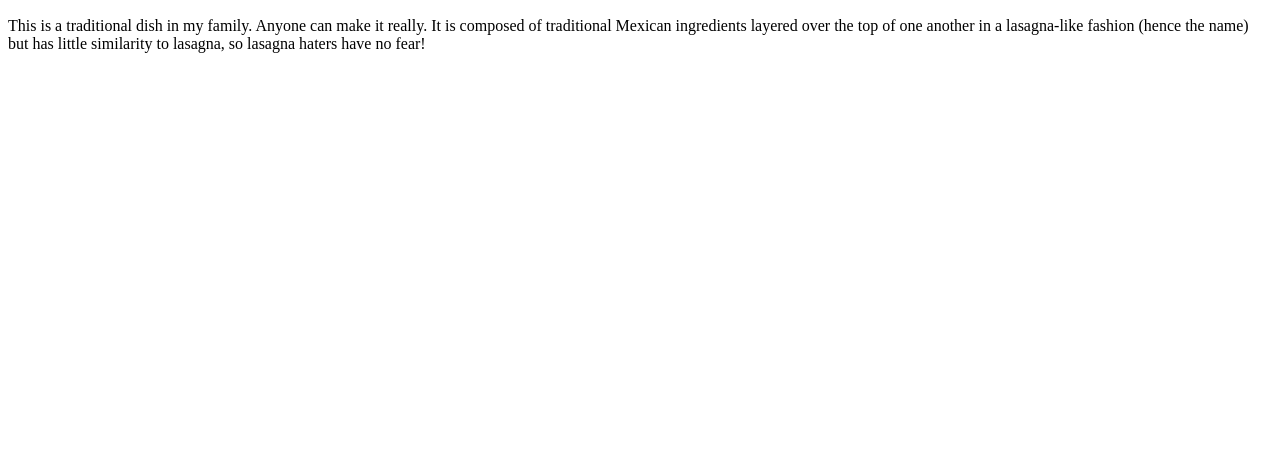
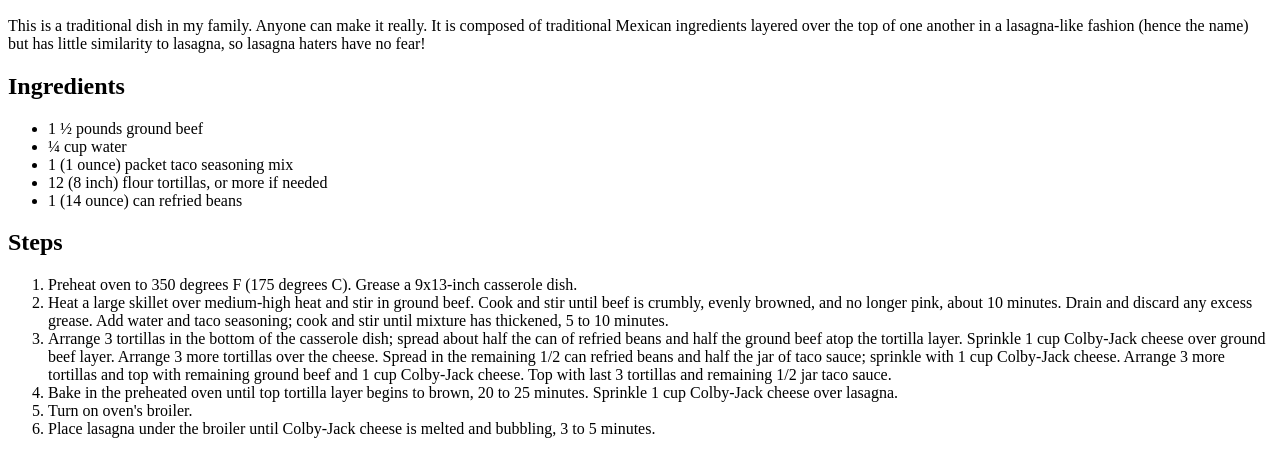
Before and after one commit to Kirgishki/odin-recipes, a plain HTML site: page recipes/lasagna.html in a window 1280 px wide. Shown: the part 434-888 px from the top of the page. Before the commit the page ends 800 px from the top, so only its background shows below. Drawn offline with Linux system fonts and the light colour scheme.

Commit message:
Added ingredients and steps for recipes
Added list of ingredients and steps how to make recipes

```diff
--- a/recipes/lasagna.html
+++ b/recipes/lasagna.html
@@ -11,5 +11,22 @@
     <img src="https://www.allrecipes.com/thmb/1Zrl52wCTOoNRRov-oR6KZ9T-b4=/2250x0/filters:no_upscale():max_bytes(150000):strip_icc():gifv():format(webp)/4501231-f3fda13192ee41268602be96b80e4301.jpg" alt="Lasagna"/>
     <h2>Description</h2>
     <p>This is a traditional dish in my family. Anyone can make it really. It is composed of traditional Mexican ingredients layered over the top of one another in a lasagna-like fashion (hence the name) but has little similarity to lasagna, so lasagna haters have no fear!</p>
+    <h2>Ingredients</h2>
+    <ul>
+        <li>1 ½ pounds ground beef</li>
+        <li>¼ cup water</li>
+        <li>1 (1 ounce) packet taco seasoning mix</li>
+        <li>12 (8 inch) flour tortillas, or more if needed</li>
+        <li>1 (14 ounce) can refried beans</li>
+    </ul>
+    <h2>Steps</h2>
+    <ol>
+        <li>Preheat oven to 350 degrees F (175 degrees C). Grease a 9x13-inch casserole dish.</li>
+        <li>Heat a large skillet over medium-high heat and stir in ground beef. Cook and stir until beef is crumbly, evenly browned, and no longer pink, about 10 minutes. Drain and discard any excess grease. Add water and taco seasoning; cook and stir until mixture has thickened, 5 to 10 minutes.</li>
+        <li>Arrange 3 tortillas in the bottom of the casserole dish; spread about half the can of refried beans and half the ground beef atop the tortilla layer. Sprinkle 1 cup Colby-Jack cheese over ground beef layer. Arrange 3 more tortillas over the cheese. Spread in the remaining 1/2 can refried beans and half the jar of taco sauce; sprinkle with 1 cup Colby-Jack cheese. Arrange 3 more tortillas and top with remaining ground beef and 1 cup Colby-Jack cheese. Top with last 3 tortillas and remaining 1/2 jar taco sauce.</li>
+        <li>Bake in the preheated oven until top tortilla layer begins to brown, 20 to 25 minutes. Sprinkle 1 cup Colby-Jack cheese over lasagna.</li>
+        <li>Turn on oven's broiler.</li>
+        <li>Place lasagna under the broiler until Colby-Jack cheese is melted and bubbling, 3 to 5 minutes.</li>
+    </ol>
 </body>
 </html>
```
Also changed, not shown: recipes/garlic-parmesan-shrimp.html (+16 -0 lines).
